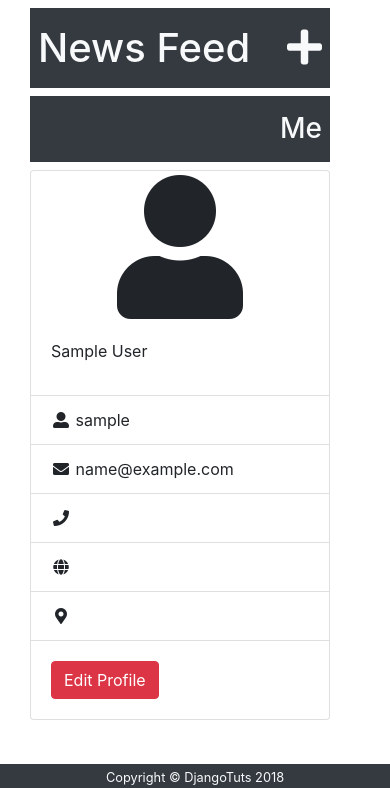
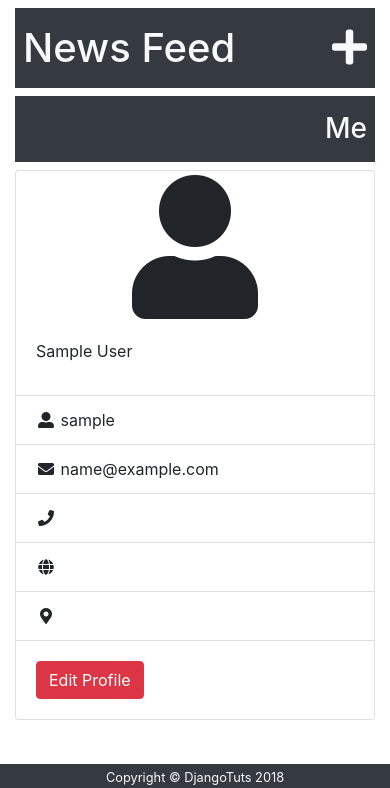
Before and after one commit to MeNsaaH/soMedia, a Django app: page / in a window 390 px wide. Shown: the part 56-844 px from the top of the page. Run offline with Django 3.2, Linux system fonts and the light colour scheme; the visitor is signed in with stand-in values (Sample User, id 1); data comes from the database, SQL or seed files in the repository; data that the repository does not hold is empty; some libraries are stand-ins or nearby versions.

Commit message:
Adding mobile compat

```diff
--- a/accounts/templates/accounts/followers.html
+++ b/accounts/templates/accounts/followers.html
@@ -5,7 +5,7 @@
 {% endblock %}
 
 {% block content %}
-	<div class="container-fluid row">
+	<div class="row">
 		<div class="col"></div>
 		<div class="col-md-10">
 			<h1 class="py-3 px-2 bg-dark text-light">Following</h1>
--- a/accounts/templates/registration/login.html
+++ b/accounts/templates/registration/login.html
@@ -7,7 +7,7 @@
 {% load widget_tweaks %}
 
 {% block content %}
-  <div class="container col-8">
+  <div class="container col-md-8 col-sm-12">
     <div class="card card-login mx-auto mt-5">
       <div class="card-header py-3"><h4>Login</h4></div>
       <div class="card-body">
--- a/accounts/templates/registration/register.html
+++ b/accounts/templates/registration/register.html
@@ -8,7 +8,7 @@
 
 
 {% block content %}
-	<div class="container col-8">
+	<div class="container col-md-8 col-sm-12">
     <div class="card card-register mx-auto my-5">
       <div class="card-header py-3"><h4>Register</h4></div>
       <div class="card-body">
--- a/chat/templates/chat/home.html
+++ b/chat/templates/chat/home.html
@@ -8,8 +8,8 @@
 {% endblock %}
 
 {% block content %}
-	<div class="container-fluid row">
-		<div class="col-md-8">
+	<div class="row">
+		<div class="col-md-8 col-sm-12">
 			<h1 class="py-3 px-2 bg-dark text-light d-flex justify-content-between">News Feed <a href="{% url 'chat:add_post' %}"><i class="fas fa-plus text-light"></i></a></h1>
 			<div class="container bg-grey">
 				{% for post in posts %}
--- a/soMedia/settings.py
+++ b/soMedia/settings.py
@@ -25,7 +25,7 @@ SECRET_KEY = '(gmgz&heyoh0o7ullp)&v_lyv!x9^z-0g=6%e*gcy0j@q&+q#w'
 # SECURITY WARNING: don't run with debug turned on in production!
 DEBUG = True
 
-ALLOWED_HOSTS = []
+ALLOWED_HOSTS = ['*',]
 
 
 # Application definition
@@ -120,6 +120,7 @@ USE_TZ = True
 # https://docs.djangoproject.com/en/2.1/howto/static-files/
 
 STATIC_URL = '/static/'
+STATIC_ROOT = os.path.join(BASE_DIR, 'static')
 STATICFILES_DIRS = [
     os.path.join(BASE_DIR, "libs", "static"),
 ]
```
